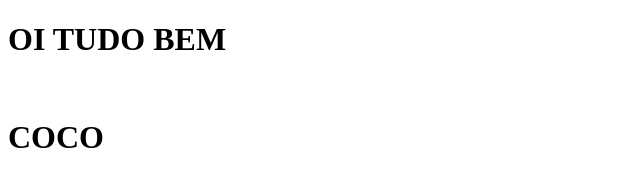
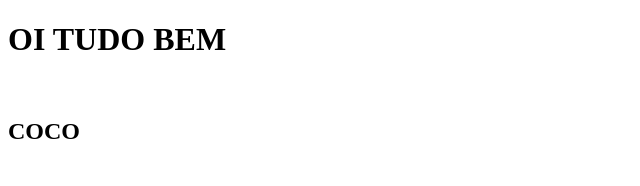
Before and after one commit to rafabirds/tec_ti_101_25, a plain HTML site: page index.html in a window 1280 px wide. Shown: the whole page, without its empty margins (0-640 px from the left). Drawn offline with Linux system fonts and the light colour scheme.

Commit message:
index.html

```diff
--- a/index.html
+++ b/index.html
@@ -8,6 +8,6 @@
 <body>
     <h1> OI TUDO BEM </h1>
     <br>
-    <h1> COCO </h1>
+    <h2> COCO </h2>
 </body>
 </html>
```
